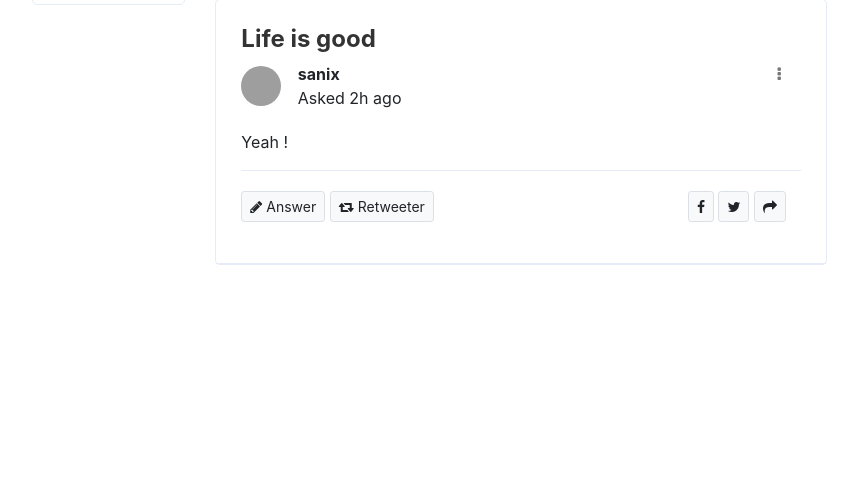
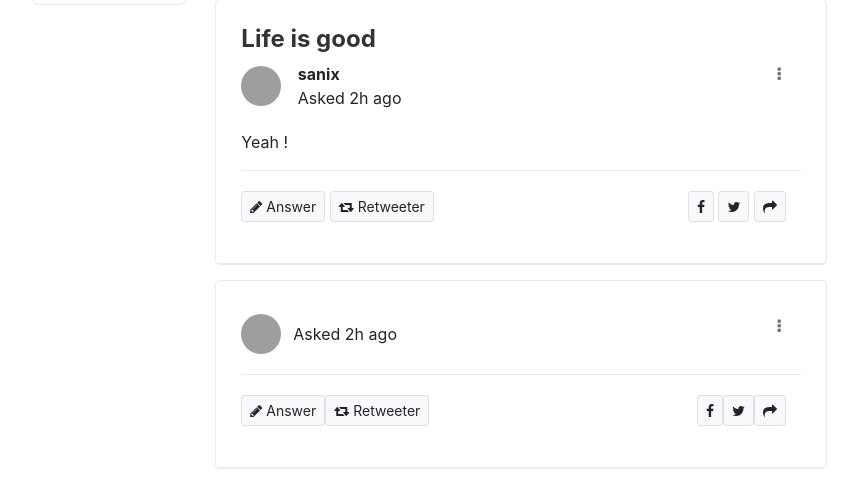
Before and after one commit to sanix-sandel/Quora-Reddit, a Django app: page / in a window 1280 px wide. Shown: the part 549-1033 px from the top of the page, without its empty margins (73-931 px from the left). Before the commit the page ends 814 px from the top, so only its background shows below. Run offline with Django 3.2, Linux system fonts and the light colour scheme; data comes from the database, SQL or seed files in the repository; data that the repository does not hold is empty; some libraries are stand-ins or nearby versions; grey boxes are pictures that could not be loaded.

Commit message:
Question Component rendered

```diff
--- /dev/null
+++ b/quora/static/js/QuestionComponent.js
@@ -0,0 +1,42 @@
+function QuestionBlock(){
+    var block="<div class='ui-block'>"+
+    "<article class='hentry post'>"+
+       "<div class='m-link'>"+
+          "<a href='#'  target='_blank'>"+
+            "<a href='#'><h4 id='#title'></h4></a>"+
+          "</a>"+
+       "</div>"+
+       "<div class='post__author author vcard inline-items'>"+
+          "<img src='#'>"+
+          "<div class='author-date'>"+
+            "<a class='h6 post__author-name fn' href='#'></a>"+
+             "<div class='post__date'>"+
+                "<time class='published' datetime='2004-07-24T18:18'>"+
+                "Asked 2h ago"+
+                "</time>"+
+             "</div>"+
+          "</div>"+
+          "<div class='more'>"+
+            "<a href='#'>"+
+            "<i class='fa fa-ellipsis-v'></i>"+
+             "</a>"+
+          "</div>"+
+       "</div>"+
+       "<p>"+
+
+       "</p>"+
+       "<div class='post-additional-info inline-items'>"+
+          "<p>"+
+             "<a href='#' class='btn btn-sm btn-light'><span class='fa fa-pencil'></span> Answer</a>"+
+             "<a href='#' class='btn btn-sm btn-light'><i class='fa fa-retweet'></i> Retweeter</a>"+
+          "</p>"+
+          "<p class='social-icons'>"+
+             "<a href='#' class='btn btn-sm btn-light'><i class='fa fa-facebook'></i></a>"+
+             "<a href='#' class='btn btn-sm btn-light'> <i class='fa fa-twitter'></i></a>"+
+             "<a href='#' class='btn btn-sm btn-light'> <i class='fa fa-share'></i></a>"+
+          "</p>"+
+       "</div>"+
+    "</article>"+
+  "</div>"
+    return block;
+}
--- a/quora/templates/quans/home.html
+++ b/quora/templates/quans/home.html
@@ -8,6 +8,9 @@
 </form>
    <p> <br></p>
   {% for q in questions %}
+  <div id="block">
+
+
   <div class="ui-block">
    <article class="hentry post">
       <div class="m-link">
@@ -47,9 +50,11 @@
       </div>
    </article>
  </div>
+</div>
 
 
  {% endfor %}
+ <script src="{%static 'js/QuestionComponent.js' %}"></script>
  <script >
 
    function handlesubmit(event){
@@ -103,5 +108,12 @@
 
    const questionForm=document.getElementById("form")
    questionForm.addEventListener("submit", handlesubmit)
+
+   var block=document.getElementById("block")
+
+   block.innerHTML+=QuestionBlock();
+   console.log(block);
+
+
  </script>
 {% endblock %}
```
